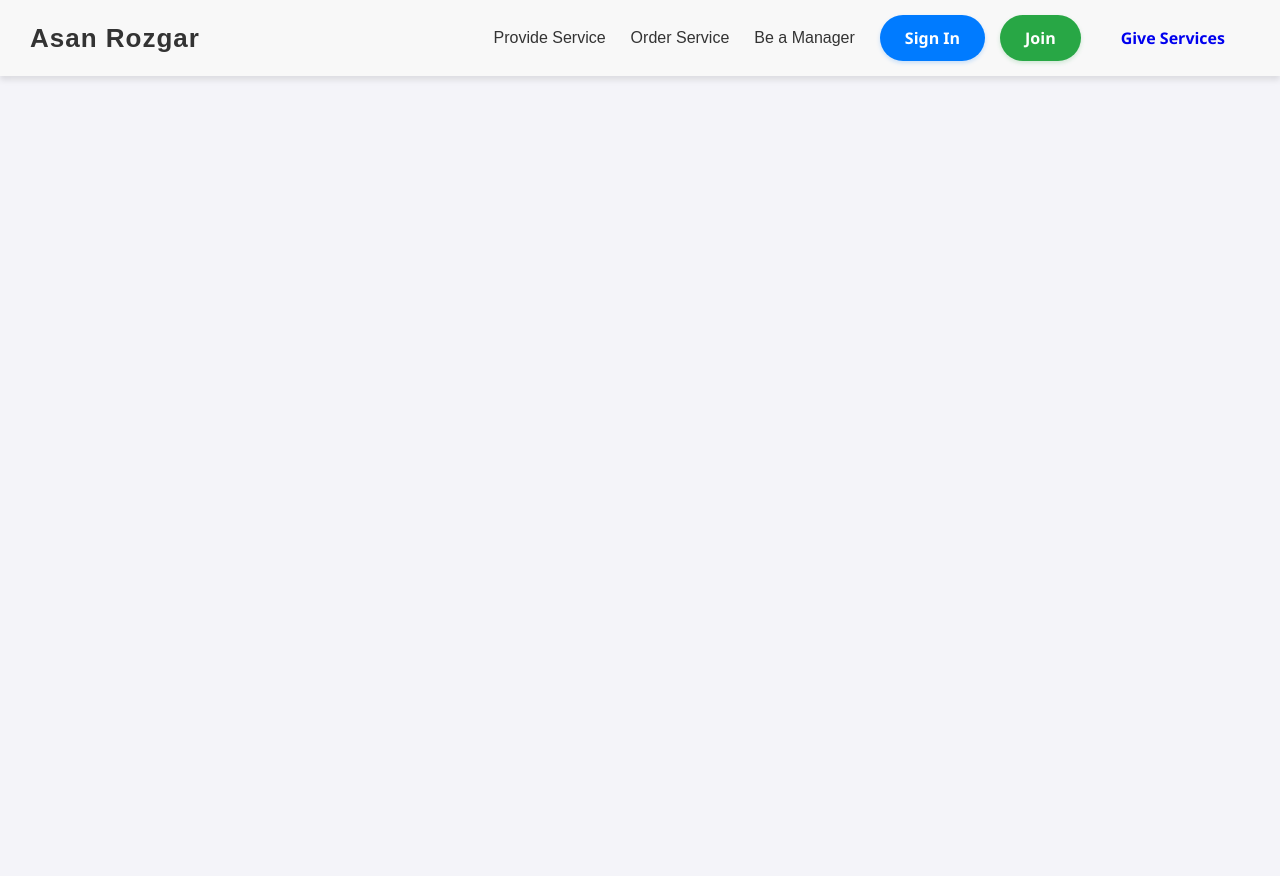
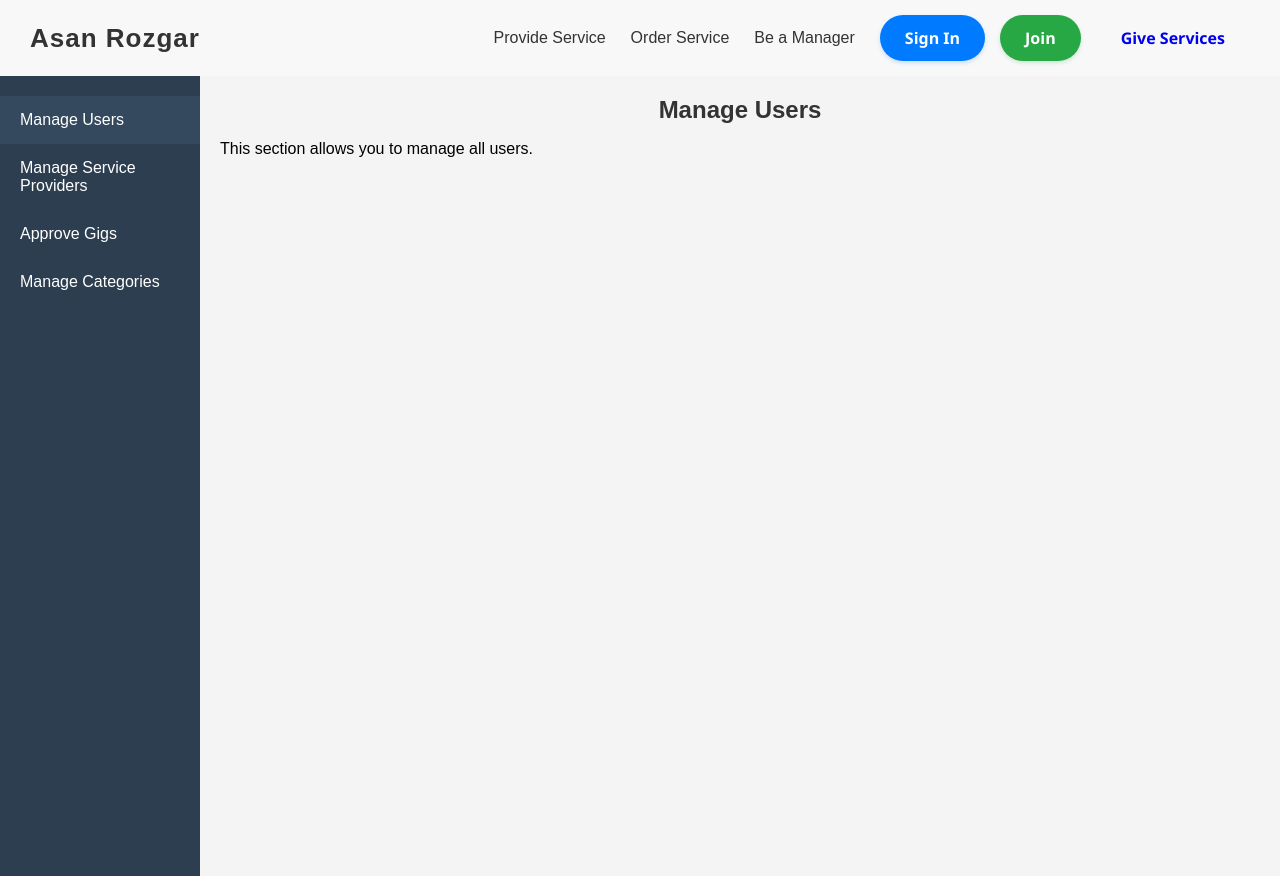
Before and after one commit to awais1019/Asan-Amdan, a React (Create React App) app in the folder client/: page /admin-dashboard in a window 1280 px wide. Before the commit the page ends 800 px from the top, so only its background shows below. Built offline with nearby package versions, Linux system fonts and the light colour scheme.

Commit message:
Made Admin Dashboard

```diff
--- a/client/package.json
+++ b/client/package.json
@@ -11,6 +11,7 @@
     "react-dom": "^19.0.0",
     "react-router-dom": "^7.0.2",
     "react-scripts": "^5.0.1",
+    "react-toastify": "^11.0.2",
     "resolve-url-loader": "^5.0.0",
     "svgo": "^3.3.2"
   },
--- a/client/src/App.jsx
+++ b/client/src/App.jsx
@@ -9,7 +9,7 @@ import SignIn from './components/AuthenticationComponents/UserSignIn';
 import CreateGig from './components/GigComponents/MakeGig';
 import GigDetail from './components/GigComponents/GigDetails';
 import ServiceProviderForm from './components/AuthenticationComponents/ServiceProviderSignUp';
-
+import AdminDashboard from './components/Dashboards/AdminDashboard';
 const App = () => {
   return (
     <>
@@ -28,6 +28,7 @@ const App = () => {
         <Route path="/provide-service" element={<CreateGig/>} />
         <Route path="/gig/:id" element={<GigDetail />} />
         <Route path="/service-provider-sign-up" element={<ServiceProviderForm />} />
+        <Route path="/admin-dashboard" element={<AdminDashboard />} />
       </Routes>
     </>
   );
--- /dev/null
+++ b/client/src/components/Dashboards/AdminDashboard.jsx
@@ -0,0 +1,63 @@
+import React, { useState } from "react";
+import ManageUsers from "../ManagementComponents/ManageUsers";
+import ManageServiceProviders from "../ManagementComponents/ManageServiceProviders";
+import "../styles/Dashboards/AdminDashboard.css";
+import ManageGigs from "../ManagementComponents/ManageGigs";
+import ManageCategories from "../ManagementComponents/ManageCategories";
+
+
+const AdminDashboard = () => {
+    const [activeTab, setActiveTab] = useState("users");
+
+    const renderContent = () => {
+        switch (activeTab) {
+            case "users":
+                return <ManageUsers />;
+            case "serviceProviders":
+                return <ManageServiceProviders />;
+            case "gigs":
+                return <ManageGigs />;
+            case "categories":
+                return <ManageCategories />;
+            default:
+                return <h2>Select an option from the panel</h2>;
+        }
+    };
+
+    return (
+        <div className="admin-dashboard">
+            <div className="side-panel">
+                <ul>
+                    <li
+                        className={activeTab === "users" ? "active" : ""}
+                        onClick={() => setActiveTab("users")}
+                    >
+                        Manage Users
+                    </li>
+                    <li
+                        className={activeTab === "serviceProviders" ? "active" : ""}
+                        onClick={() => setActiveTab("serviceProviders")}
+                    >
+                        Manage Service Providers
+                    </li>
+                    <li
+                        className={activeTab === "gigs" ? "active" : ""}
+                        onClick={() => setActiveTab("gigs")}
+                    >
+                        Approve Gigs
+                    </li>
+                    <li
+                        className={activeTab === "categories" ? "active" : ""}
+                        onClick={() => setActiveTab("categories")}
+                    >
+                        Manage Categories
+                    </li>
+                </ul>
+            </div>
+            <div className="main-content">
+                {renderContent()}
+            </div>
+        </div>
+    );
+};
+export default AdminDashboard;
--- /dev/null
+++ b/client/src/components/ManagementComponents/ManageCategories.jsx
@@ -0,0 +1,13 @@
+import React from "react";
+
+const ManageCategories = () => {
+    return (
+        <div>
+            <h2>Manage Categories</h2>
+            <p>This section allows you to add, edit, or delete categories.</p>
+            {/* Add category management functionality here */}
+        </div>
+    );
+};
+
+export default ManageCategories;
--- /dev/null
+++ b/client/src/components/ManagementComponents/ManageGigs.jsx
@@ -0,0 +1,13 @@
+import React from "react";
+
+const ManageGigs = () => {
+    return (
+        <div>
+            <h2>Manage Gigs</h2>
+            <p>This section allows you to approve or reject pending gigs.</p>
+            {/* Add gig approval functionality here */}
+        </div>
+    );
+};
+
+export default ManageGigs;
--- /dev/null
+++ b/client/src/components/ManagementComponents/ManageServiceProviders.jsx
@@ -0,0 +1,13 @@
+import React from "react";
+
+const ManageServiceProviders = () => {
+    return (
+        <div>
+            <h2>Manage Service Providers</h2>
+            <p>This section allows you to manage all service providers.</p>
+            {/* Add service provider management functionality here */}
+        </div>
+    );
+};
+
+export default ManageServiceProviders;
--- /dev/null
+++ b/client/src/components/ManagementComponents/ManageUsers.jsx
@@ -0,0 +1,13 @@
+import React from "react";
+
+const ManageUsers = () => {
+    return (
+        <div>
+            <h2>Manage Users</h2>
+            <p>This section allows you to manage all users.</p>
+            {/* Add user management functionality here */}
+        </div>
+    );
+};
+
+export default ManageUsers;
--- /dev/null
+++ b/client/src/components/styles/Dashboards/AdminDashboard.css
@@ -0,0 +1,42 @@
+.admin-dashboard {
+    display: flex;
+    height: 100vh;
+    font-family: Arial, sans-serif;
+}
+
+/* Side Panel Styles */
+.side-panel {
+    width: 200px;
+    background-color: #2c3e50;
+    color: white;
+    padding: 20px 0;
+}
+
+.side-panel ul {
+    list-style: none;
+    padding: 0;
+    margin: 0;
+}
+
+.side-panel li {
+    padding: 15px 20px;
+    cursor: pointer;
+    transition: background-color 0.3s ease;
+}
+
+.side-panel li:hover, .side-panel li.active {
+    background-color: #34495e;
+}
+
+/* Main Content Styles */
+.main-content {
+    flex: 1;
+    padding: 20px;
+    background-color: #f4f4f4;
+}
+
+.main-content h2 {
+    margin: 0 0 10px;
+    font-size: 1.5rem;
+    color: #333;
+}
--- a/client/src/data/links.js
+++ b/client/src/data/links.js
@@ -2,6 +2,7 @@ export const links = [
     { href: "/provide-service", text: "Provide Service" },
     { href: "/order-service", text: "Order Service" },
     { href: "/be-a-manager", text: "Be a Manager" },
+
   ];
 
   export const buttons = [
```
Also changed, not shown: 1 other file (tests, documents, lock files or other folders).
